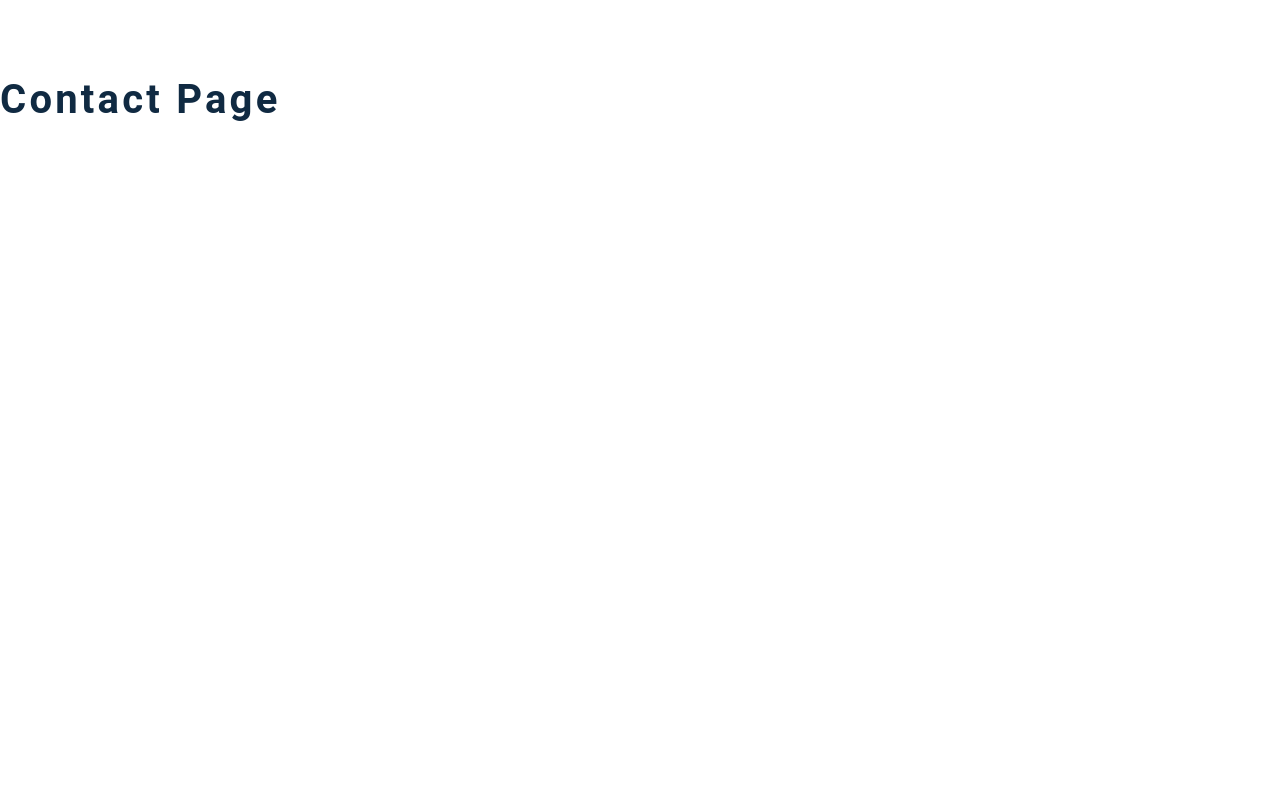
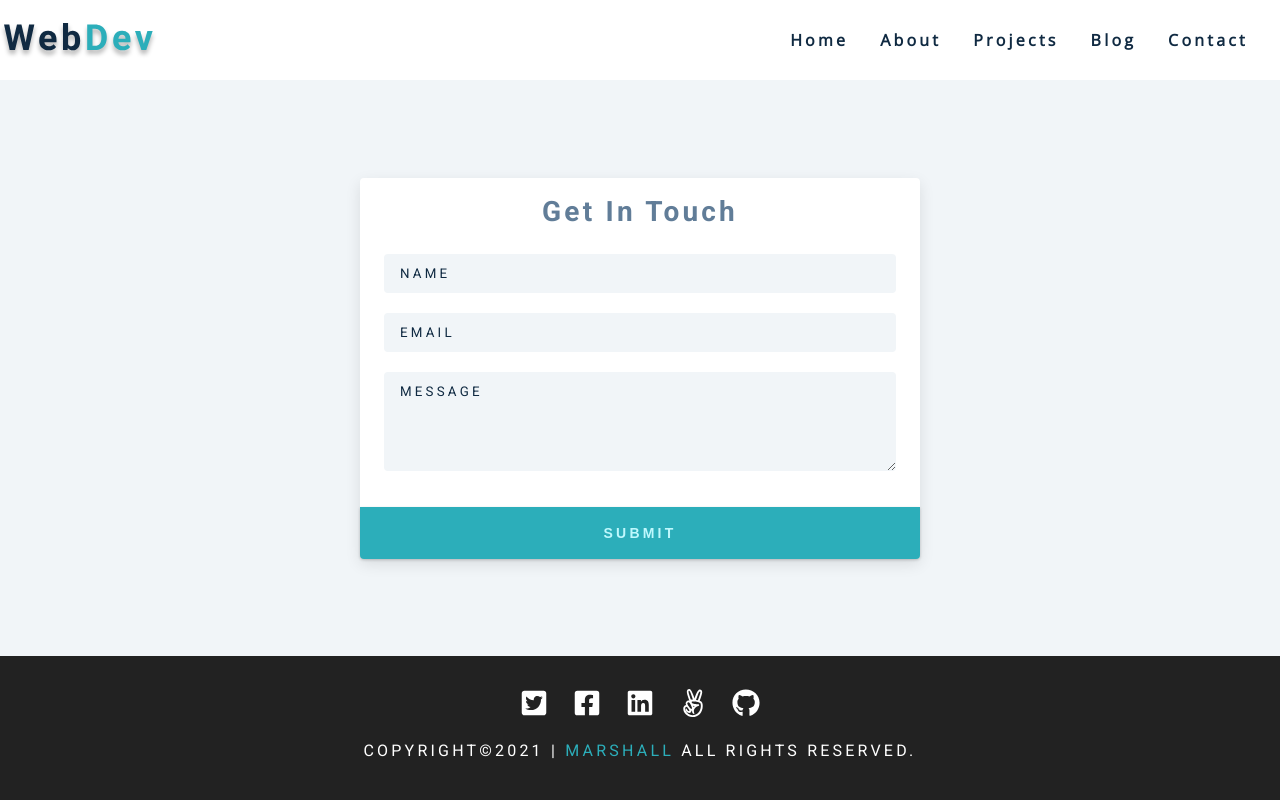
Before and after one commit to uimarshall/my-portfolio-modern, a Gatsby site: page /contact in a window 1280 px wide. Built offline with nearby package versions, Linux system fonts and the light colour scheme; Gatsby itself is replaced by a stand-in of ours.

Commit message:
Add contact page

```diff
--- a/gatsby-config.js
+++ b/gatsby-config.js
@@ -38,19 +38,19 @@
         singleTypes: [`about`],
       },
     },
-    // {
-    //   resolve: `gatsby-plugin-webfonts`,
-    //   options: {
-    //     fonts: {
-    //       google: [
-    //         {
-    //           family: "Roboto",
-    //           variants: ["400", "700"],
-    //         },
-    //         { family: "Open Sans" },
-    //       ],
-    //     },
-    //   },
-    // },
+    {
+      resolve: `gatsby-plugin-webfonts`,
+      options: {
+        fonts: {
+          google: [
+            {
+              family: "Roboto",
+              variants: ["400", "700"],
+            },
+            { family: "Open Sans" },
+          ],
+        },
+      },
+    },
   ],
 }
--- a/src/pages/contact.js
+++ b/src/pages/contact.js
@@ -2,7 +2,40 @@
 import Layout from "../components/Layout"
 
 const contact = () => {
-  return <h2>contact page</h2>
+  return (
+    <Layout>
+      <section className="contact-page">
+        <article className="contact-form">
+          <h3>get in touch</h3>
+          <form action="https://formspree.io/f/xleovblp" method="POST">
+            <div className="form-group">
+              <input
+                type="text"
+                name="name"
+                placeholder="name"
+                className="form-control"
+              />
+              <input
+                type="email"
+                name="email"
+                placeholder="email"
+                className="form-control"
+              />
+              <textarea
+                name="message"
+                rows="5"
+                placeholder="message"
+                className="form-control"
+              ></textarea>
+            </div>
+            <button type="submit" className="submit-btn btn">
+              submit
+            </button>
+          </form>
+        </article>
+      </section>
+    </Layout>
+  )
 }
 
 export default contact
```
